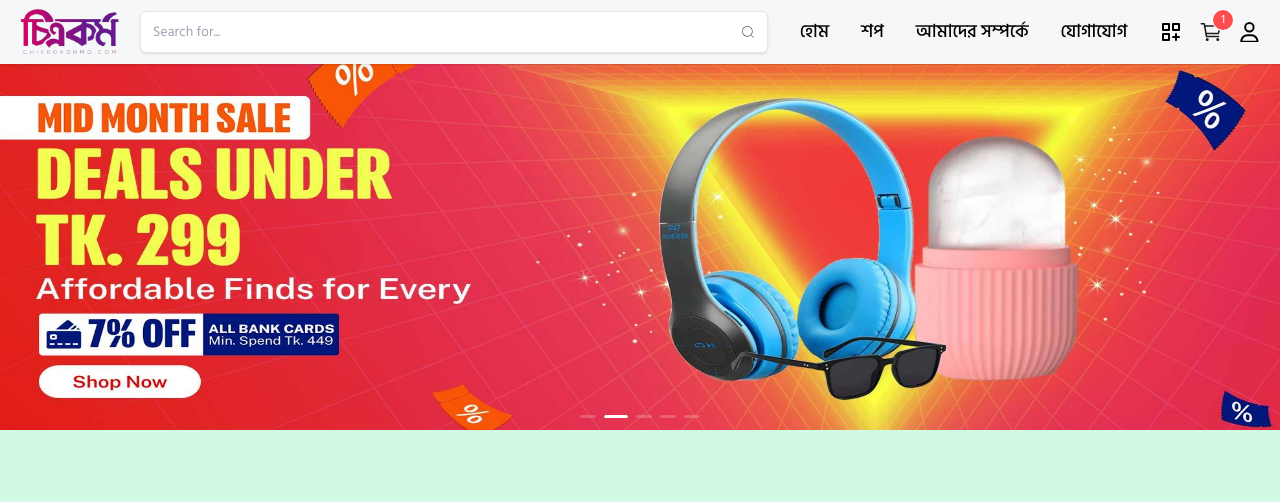
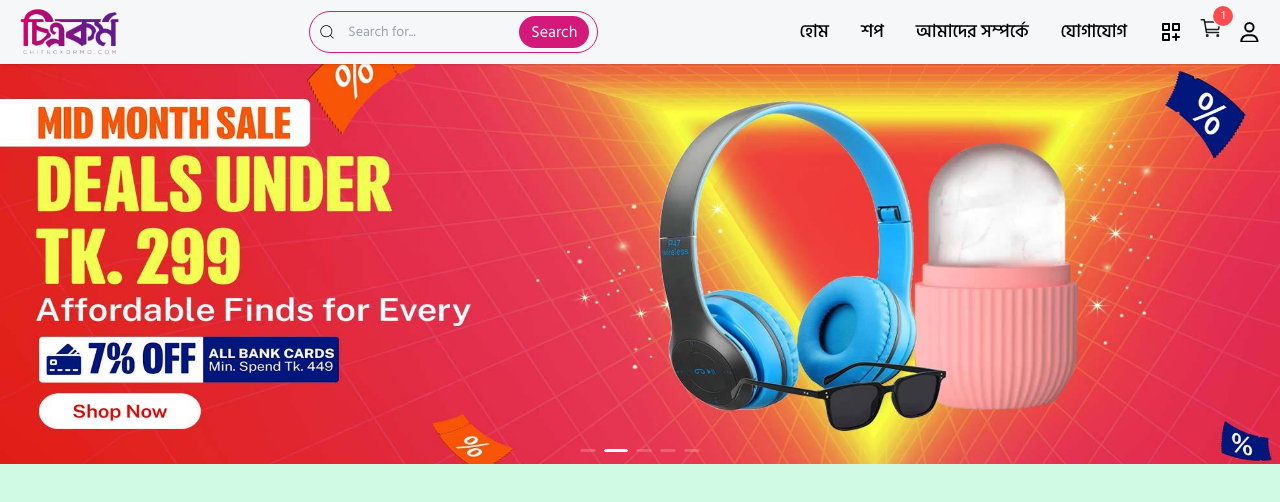
Before and after one commit to MdShobujDev/chitrokormo, a Next.js app: page / in a window 1280 px wide. Shown: the top 502 px of the page. Built offline with nearby package versions, Linux system fonts and the light colour scheme; what @ant-design/nextjs-registry would draw is missing.

Commit message:
feat: update header section

```diff
--- a/src/components/Header.tsx
+++ b/src/components/Header.tsx
@@ -20,24 +20,23 @@ const Header = () => {
         </div>
         {/* search by category and products name  */}
 
-        <div className="relative flex-1">
+        <div className=" rounded-full border-[.1rem] border-primary flex items-center pr-1 sm:pr-2 pl-2">
+          <span className=" text-lg">
+            <CiSearch />
+          </span>
           <input
             type="text"
             id="Search"
             placeholder="Search for..."
-            className="w-full rounded-md border border-gray-200 py-2.5 pe-10 pl-3 shadow sm:text-sm"
+            className="w-full border-none outline-none bg-transparent  sm:py-2.5 py-1.5  pl-3 sm:text-sm text-xs"
           />
-
-          <span className="absolute inset-y-0 end-0 grid w-10 place-content-center">
-            <button type="button" className="text-gray-600 hover:text-gray-700">
-              <span className="sr-only">Search</span>
-              <CiSearch />
-            </button>
+          <span className=" bg-primary text-white sm:px-3 px-2 sm:py-1 py-[2px] sm:text-base text-sm rounded-full">
+            Search
           </span>
         </div>
 
-        <div className=" flex gap-5 items-center">
-          <div className=" md:flex hidden">
+        <div className="flex  gap-5 items-center">
+          <div className="min-[950px]:flex hidden">
             <ul className=" flex gap-2">
               <Link
                 href="/"
@@ -65,31 +64,33 @@ const Header = () => {
               </Link>
             </ul>
           </div>
-          <div className=" md:flex hidden gap-4 items-center">
-            <div className=" text-2xl cursor-pointer">
+          <div className=" flex gap-4 items-center ">
+            <div className=" md:block  hidden text-2xl cursor-pointer">
               <TbCategoryPlus />
             </div>
+            <div className="md:block hidden self-end">
               <Badge count={1}>
-              <div className=" text-2xl cursor-pointer">
+                <div className="text-2xl cursor-pointer">
                   <IoCartOutline />
                 </div>
               </Badge>
-            <div className=" text-[1.3rem] cursor-pointer">
+            </div>
+            <div className=" md:block  hidden  text-[1.3rem] cursor-pointer">
               <FaRegUser />
-            </div>
-          </div>
             </div>
             <div
               onClick={() => setToggle(!toggle)}
-          className=" p-2 md:hidden flex text-2xl cursor-pointer"
+              className=" p-2 min-[950px]:hidden flex text-2xl cursor-pointer"
             >
               {toggle ? <FaXmark /> : <FaBars />}
+            </div>
+          </div>
         </div>
       </div>
       {/* small device menu bar  */}
 
       <div
-        className={`bg-gray-200/90 absolute backdrop-blur-xl md:hidden block transition-all ease-linear duration-200 ${cn(
+        className={`bg-white shadow-md absolute backdrop-blur-xl min-[950px]:hidden block transition-all ease-linear duration-200 ${cn(
           toggle ? "left-0" : "-left-80",
           toggle && "right-0"
         )}`}
--- a/src/components/HomePage/HeroCarousel.tsx
+++ b/src/components/HomePage/HeroCarousel.tsx
@@ -10,22 +10,42 @@ import React from "react";
 
 const HeroCarousel: React.FC = () => {
   return (
-    <section className=" max-w-7xl mx-auto ">
+    <section className=" max-w-7xl mx-auto">
       <Carousel autoplay>
         <div>
-          <Image src={banner_1} alt="banner_1" className=" aspect-[14/4]" />
+          <Image
+            src={banner_1}
+            alt="banner_1"
+            className=" sm:aspect-[16/5] aspect-[14/5]"
+          />
         </div>
         <div>
-          <Image src={banner_2} alt="banner_2" className=" aspect-[14/4]" />
+          <Image
+            src={banner_2}
+            alt="banner_2"
+            className=" sm:aspect-[16/5] aspect-[14/5]"
+          />
         </div>
         <div>
-          <Image src={banner_3} alt="banner_3" className=" aspect-[14/4]" />
+          <Image
+            src={banner_3}
+            alt="banner_3"
+            className=" sm:aspect-[16/5] aspect-[14/5]"
+          />
         </div>
         <div>
-          <Image src={banner_4} alt="banner_4" className=" aspect-[14/4]" />
+          <Image
+            src={banner_4}
+            alt="banner_4"
+            className=" sm:aspect-[16/5] aspect-[14/5]"
+          />
         </div>
         <div>
-          <Image src={banner_5} alt="banner_5" className=" aspect-[14/4]" />
+          <Image
+            src={banner_5}
+            alt="banner_5"
+            className=" sm:aspect-[16/5] aspect-[14/5]"
+          />
         </div>
       </Carousel>
     </section>
```
Lines whose indentation alone changed are shown as unchanged.
